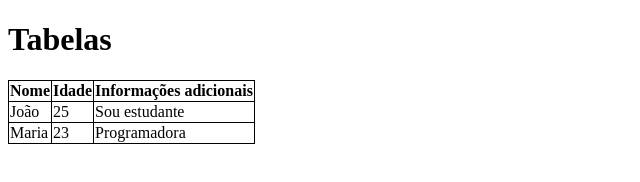
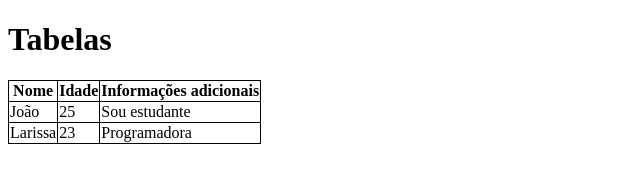
Before and after one commit to Lfpo94/aula-tabela, a plain HTML site: page index.html in a window 1280 px wide. Shown: the whole page, without its empty margins (0-640 px from the left). Drawn offline with Linux system fonts and the light colour scheme.

Commit message:
trocado o nome de maria para larissa

```diff
--- a/index.html
+++ b/index.html
@@ -28,7 +28,7 @@
                 <td>Sou estudante</td>
             </tr>
             <tr>
-                <td>Maria</td>
+                <td>Larissa</td>
                 <td>23</td>
                 <td>Programadora</td>
             </tr>
```
